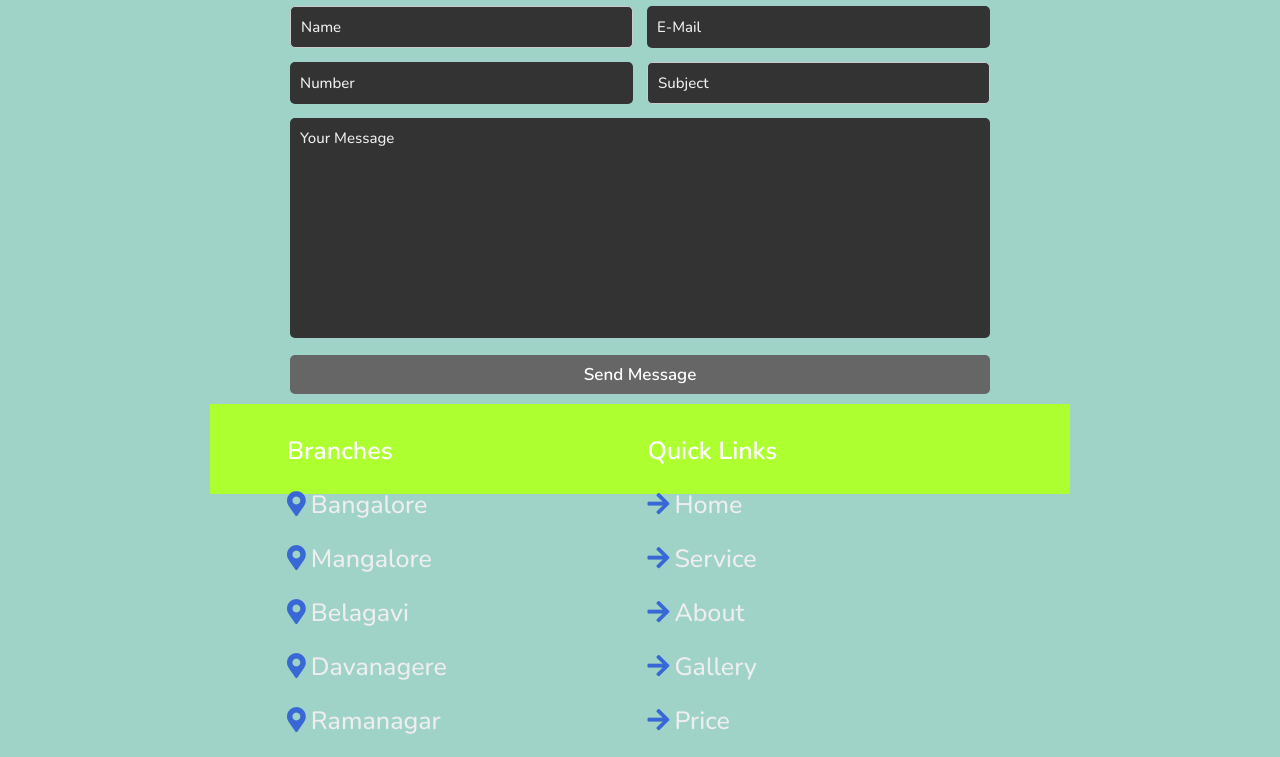
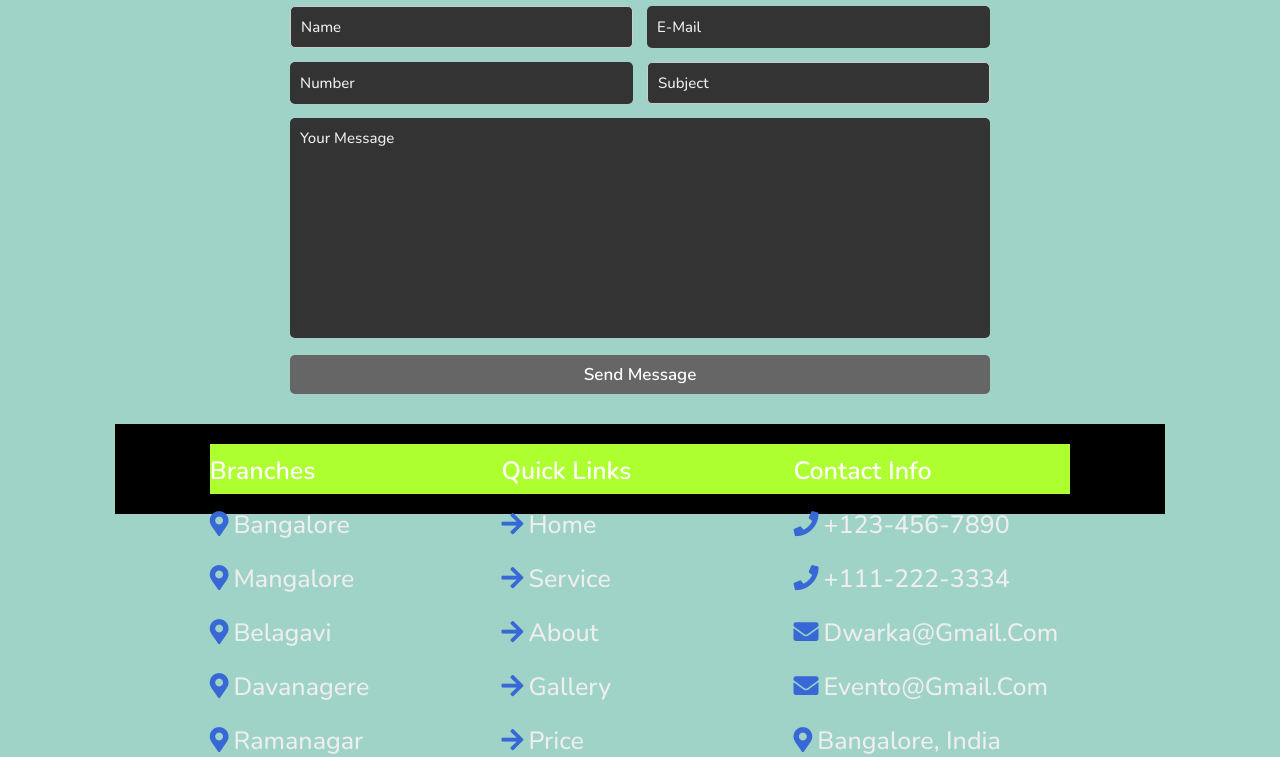
Before and after one commit to manju6225/TIE_DwarkaEvents_CST008, a Django app: page /contact/ in a window 1280 px wide. Shown: the part 181-938 px from the top of the page. Run offline with Django 3.2, Linux system fonts and the light colour scheme.

Commit message:
first commit

```diff
--- a/dwarkapp/static/style1.css
+++ b/dwarkapp/static/style1.css
@@ -435,6 +435,9 @@ body{
     padding: 1rem 0;
     color: #fff;
 }
+.footer .box-container{
+    background-color: greenyellow;
+}
 
 
 .footer .box-container .box a{
@@ -468,9 +471,7 @@ body{
     color: var(--main-color);
 
 }
-.footer{
-    background-color: greenyellow;
-}
+
 .credit{
     margin-left: 400px;
 }
--- a/dwarkapp/templates/contact.html
+++ b/dwarkapp/templates/contact.html
@@ -22,7 +22,8 @@
         <textarea name="message" placeholder="your message"id=" "cols="30" rows="10"></textarea>
         <input type="submit" value="send message" class="btn">
     </form>
-    <section class="footer">
+</section>
+<section class="footer">
 
         <div class="box-container">
 
@@ -65,8 +66,8 @@
                 <a href="#"><i class="fab fa-linkedin"></i>linkedin</a>
             </div>
             <!-- <div class="credit">developed by<span>Dwarka and team</span> all rights reserved</div> -->
+        </div>
 
-
-     </section>
+</section>
 
 {% endblock %}
```
